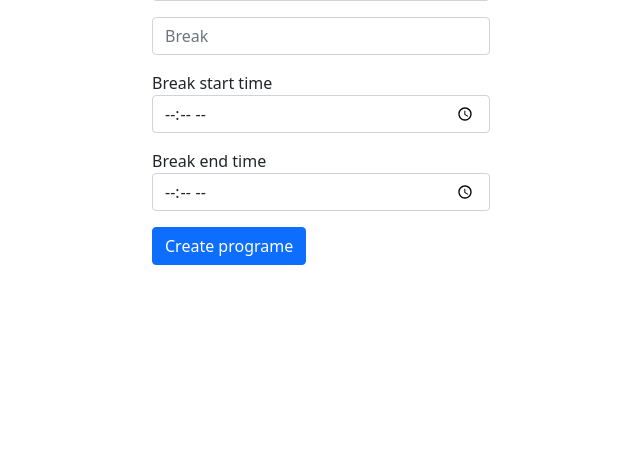
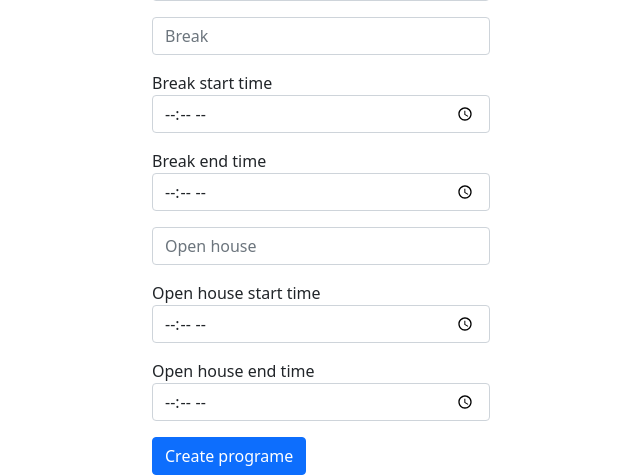
Before and after one commit to Ashok-chauhan/flask_app_event, a Flask app: template app/templates/admin/create_event.html in a window 1280 px wide. Shown: the part 995-1470 px from the top of the page, without its empty margins (319-959 px from the left). Before the commit the page ends 1260 px from the top, so only its background shows below. Run offline with Flask 3, Linux system fonts and the light colour scheme; the template is opened without the code that fills it: values that come from a table or form of the project are taken from there, others are empty.

Commit message:
Openhouse filedl added

```diff
--- a/app/admin/eventform.py
+++ b/app/admin/eventform.py
@@ -1,34 +1,66 @@
 from flask_wtf import FlaskForm
 from wtforms import StringField, PasswordField, SubmitField, DateField, TimeField, DateTimeLocalField, FileField, TextAreaField
-from wtforms.validators import InputRequired, length, ValidationError
+from wtforms.validators import InputRequired, length, ValidationError, optional
 #from wtforms.fields import DateTimeField, DateField, TimeField, DateTimeLocalField
+
+
+# class EventForm(FlaskForm):
+#     date = DateField()
+#     title = StringField(validators=[InputRequired()], render_kw={"placeholder":"Session name"})
+#     speaker = StringField(validators=[InputRequired()], render_kw={"placeholder":"Speaker name"})
+#     speaker_start = TimeField()
+#     speaker_end = TimeField()
+#     speaker_file = FileField('speaker_file')
+
+#     keynote = StringField(validators=[InputRequired()], render_kw={"placeholder":"Keynote"})
+#     keynote_start = TimeField(validators=[InputRequired()])
+#     keynote_end = TimeField(validators=[InputRequired()])
+#     keynote_file = FileField('keynote_file')
+
+#     comments = StringField(validators=[InputRequired()], render_kw={"placeholder":"Discussion"})
+#     comments_start = TimeField(validators=[InputRequired()])
+#     comments_end = TimeField(validators=[InputRequired()])
+#     comments_file = FileField('comments_file')
+#     breaks = StringField(validators=[InputRequired()], render_kw={"placeholder":"Break"})
+#     breaks_start = TimeField(validators=[InputRequired()])
+#     breaks_end = TimeField(validators=[InputRequired()])
+
+#     date_time = DateTimeLocalField()
+#     date_field = DateField()
+#     time_field = TimeField()
+#     submit = SubmitField("Create programe")
 
 
 class EventForm(FlaskForm):
     date = DateField()
     title = StringField(validators=[InputRequired()], render_kw={"placeholder":"Session name"})
-    speaker = StringField(validators=[InputRequired()], render_kw={"placeholder":"Speaker name"})
-    speaker_start = TimeField()
-    speaker_end = TimeField()
+    speaker = StringField(render_kw={"placeholder":"Speaker name"})
+    speaker_start = TimeField(validators=[optional()])
+    speaker_end = TimeField(validators=[optional()])
     speaker_file = FileField('speaker_file')
 
-    keynote = StringField(validators=[InputRequired()], render_kw={"placeholder":"Keynote"})
-    keynote_start = TimeField(validators=[InputRequired()])
-    keynote_end = TimeField(validators=[InputRequired()])
+    keynote = StringField(render_kw={"placeholder":"Keynote"})
+    keynote_start = TimeField(validators=[optional()])
+    keynote_end = TimeField(validators=[optional()])
     keynote_file = FileField('keynote_file')
 
-    comments = StringField(validators=[InputRequired()], render_kw={"placeholder":"Discussion"})
-    comments_start = TimeField(validators=[InputRequired()])
-    comments_end = TimeField(validators=[InputRequired()])
+    comments = StringField(render_kw={"placeholder":"Discussion"})
+    comments_start = TimeField(validators=[optional()])
+    comments_end = TimeField(validators=[optional()])
     comments_file = FileField('comments_file')
-    breaks = StringField(validators=[InputRequired()], render_kw={"placeholder":"Break"})
-    breaks_start = TimeField(validators=[InputRequired()])
-    breaks_end = TimeField(validators=[InputRequired()])
+    breaks = StringField(render_kw={"placeholder":"Break"})
+    breaks_start = TimeField(validators=[optional()])
+    breaks_end = TimeField(validators=[optional()])
 
-    date_time = DateTimeLocalField()
-    date_field = DateField()
-    time_field = TimeField()
+    open_house = StringField(render_kw={"placeholder":"Open house"})
+    open_house_start = TimeField(validators=[optional()])
+    open_house_end = TimeField(validators=[optional()])
+
+    # date_time = DateTimeLocalField()
+    # date_field = DateField()
+    # time_field = TimeField()
     submit = SubmitField("Create programe")
+
 
 
 class WelcomeForm(FlaskForm):
--- a/app/admin/routes.py
+++ b/app/admin/routes.py
@@ -52,7 +52,7 @@ def create_event():
         keynote_file = upload_file(form.keynote_file.data)
         comments_file = upload_file(form.comments_file.data)
 
-        event = Events(date=form.date.data, title=form.title.data, speaker=form.speaker.data, speaker_start=form.speaker_start.data, speaker_end=form.speaker_end.data, speaker_file=speaker_file,  keynote=form.keynote.data, keynote_start=form.keynote_start.data, keynote_end=form.keynote_end.data, keynote_file=keynote_file,  comments=form.comments.data, comments_start=form.comments_start.data, comments_end=form.comments_end.data, comments_file=comments_file,  breaks=form.breaks.data, breaks_start=form.breaks_start.data, breaks_end=form.breaks_end.data)
+        event = Events(date=form.date.data, title=form.title.data, speaker=form.speaker.data, speaker_start=form.speaker_start.data, speaker_end=form.speaker_end.data, speaker_file=speaker_file,  keynote=form.keynote.data, keynote_start=form.keynote_start.data, keynote_end=form.keynote_end.data, keynote_file=keynote_file,  comments=form.comments.data, comments_start=form.comments_start.data, comments_end=form.comments_end.data, comments_file=comments_file,  breaks=form.breaks.data, breaks_start=form.breaks_start.data, breaks_end=form.breaks_end.data, open_house=form.open_house.data, open_house_start=form.open_house_start.data, open_house_end=form.open_house_end.data)
         db.session.add(event)
         db.session.commit()
         return redirect(url_for('admin.index'))
--- a/app/models/event.py
+++ b/app/models/event.py
@@ -19,6 +19,9 @@ class Events(db.Model):
     breaks = db.Column(db.String(150))
     breaks_start = db.Column(db.String(100))
     breaks_end = db.Column(db.String(100))
+    open_house = db.Column(db.String(150))
+    open_house_start = db.Column(db.String(100), nullable=True)
+    open_house_end = db.Column(db.String(100), nullable=True)
     comment = db.relationship('Comments', cascade="all,delete", backref='events')
 
 
--- a/app/templates/admin/create_event.html
+++ b/app/templates/admin/create_event.html
@@ -59,6 +59,26 @@
       {{ form.breaks_end(class_="form-control") }}
     </div>
 
+    <div class="form-group mb-3">
+      {{ form.open_house(class_="form-control") }}
+    </div>
+    <div class="form-group mb-3">
+      <label for="breaks_start">Open house start time</label>
+      {{ form.open_house_start(class_="form-control") }}
+    </div>
+    <div class="form-group mb-3">
+      <label for="breaks_end">Open house end time</label>
+      {{ form.open_house_end(class_="form-control") }}
+    </div>
+
+    {% if form.open_house_end.errors %}
+    <ul class="errors">
+      {% for error in form.open_house_end.errors %}
+      <li>{{ error }}</li>
+      {% endfor %}
+    </ul>
+    {% endif %}
+
     <div class="form-group">{{ form.submit(class_="btn btn-primary") }}</div>
   </form>
 </div>
```
Also changed, not shown: app/api/routes.py (+10 -0 lines).
